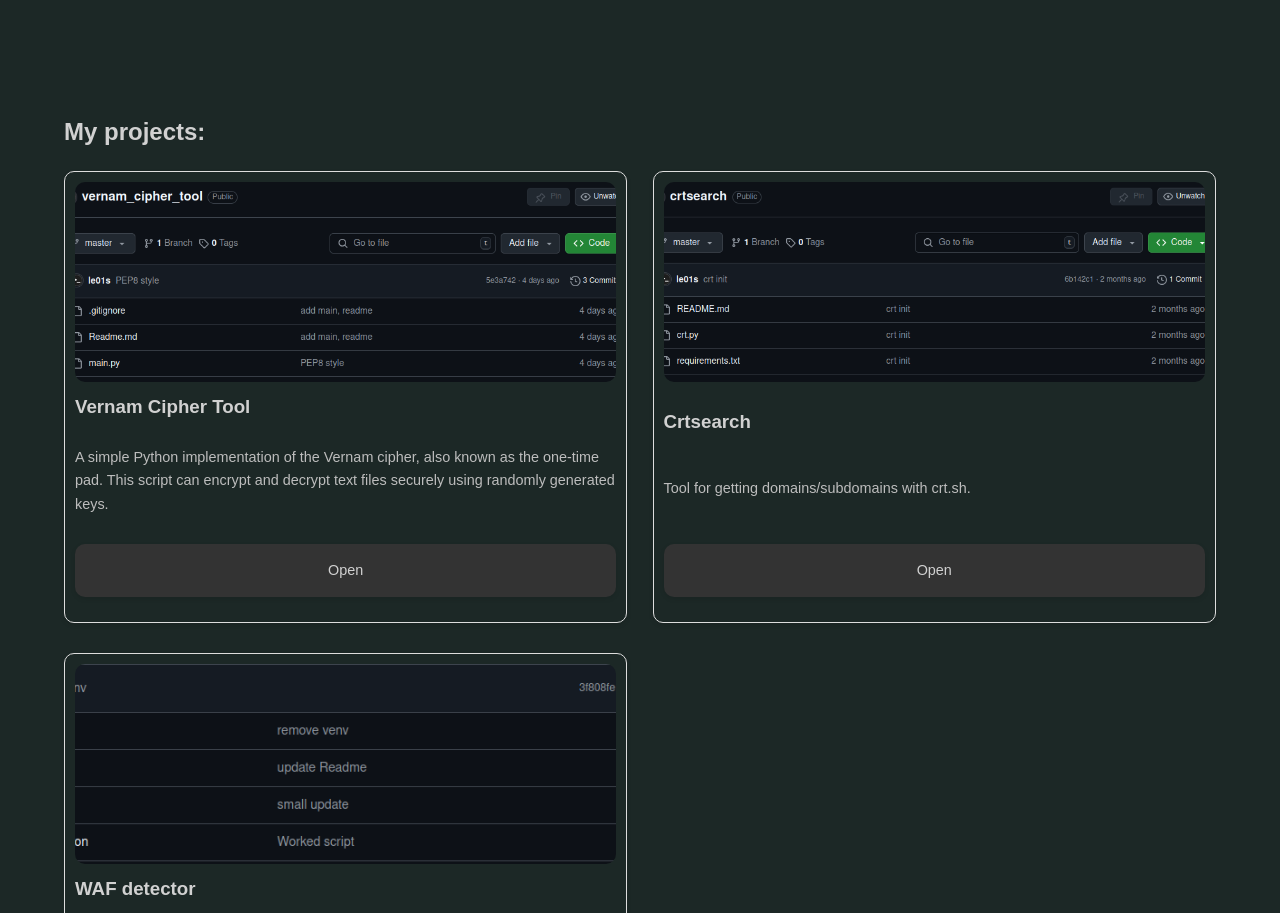
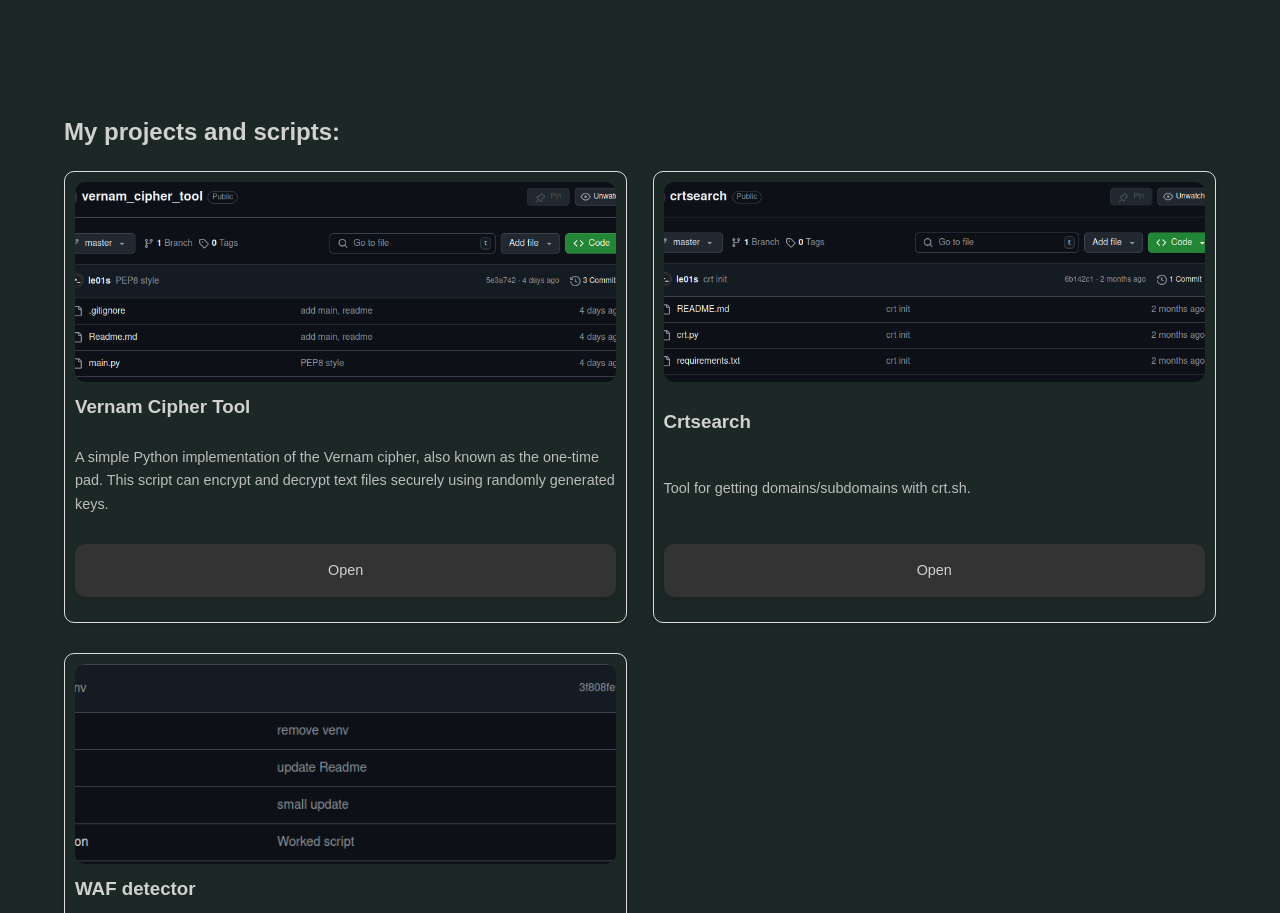
Before and after one commit to le01s/le01s.github.io, a plain HTML site: page landing/index.html in a window 1280 px wide. Shown: the part 1007-1920 px from the top of the page. Drawn offline with Linux system fonts and the light colour scheme.

Commit message:
fix index.html

```diff
--- a/landing/index.html
+++ b/landing/index.html
@@ -60,7 +60,7 @@
     <!-- Projects Section -->
     <section id="projects" class="projects">
         <div class="container">
-            <h2>My projects:</h2>
+            <h2>My projects and scripts:</h2>
             <div class="project-list">
                 <div class="project">
                     <img src="images/vernam.png" alt="Project 2">
```
